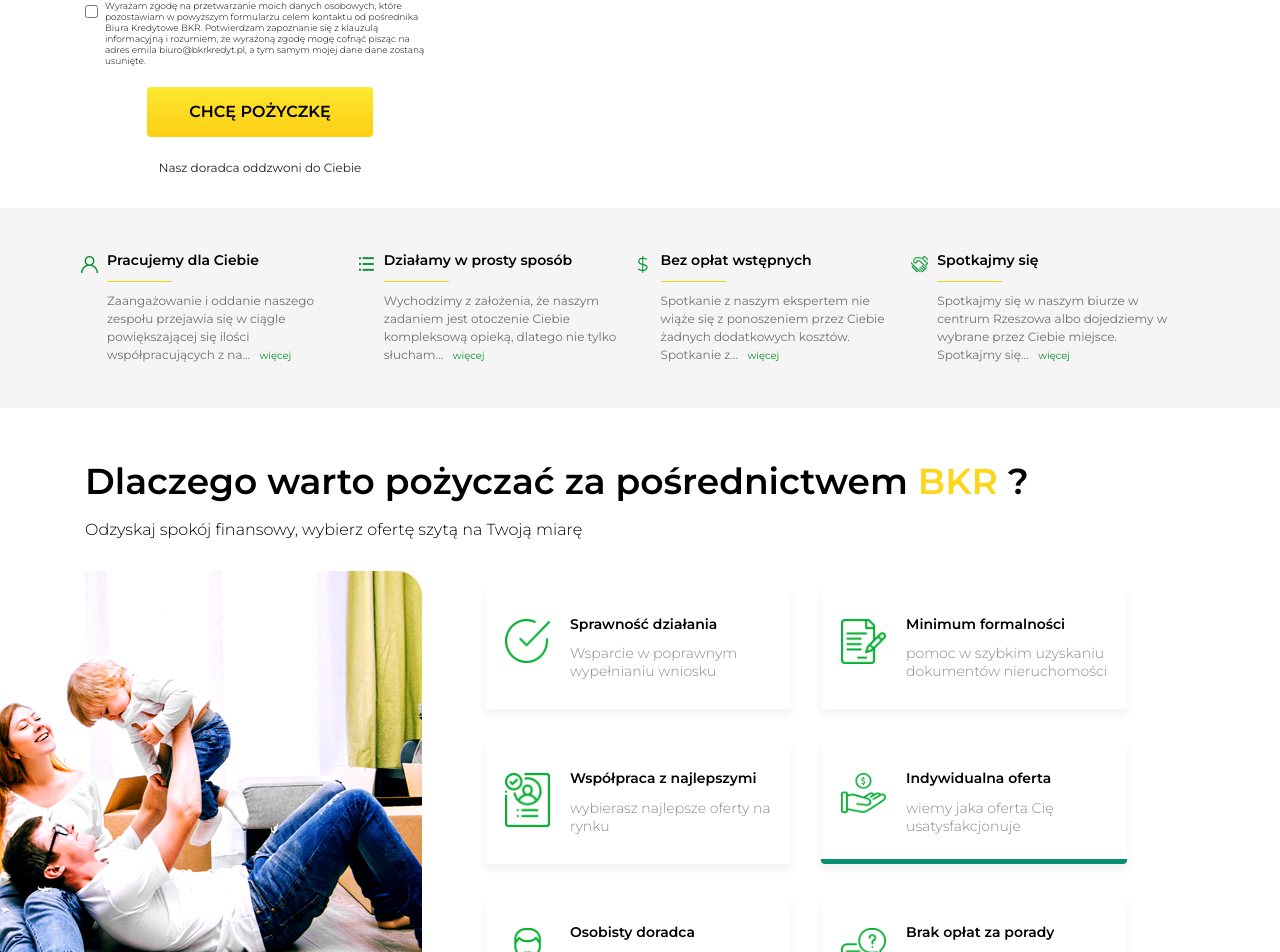
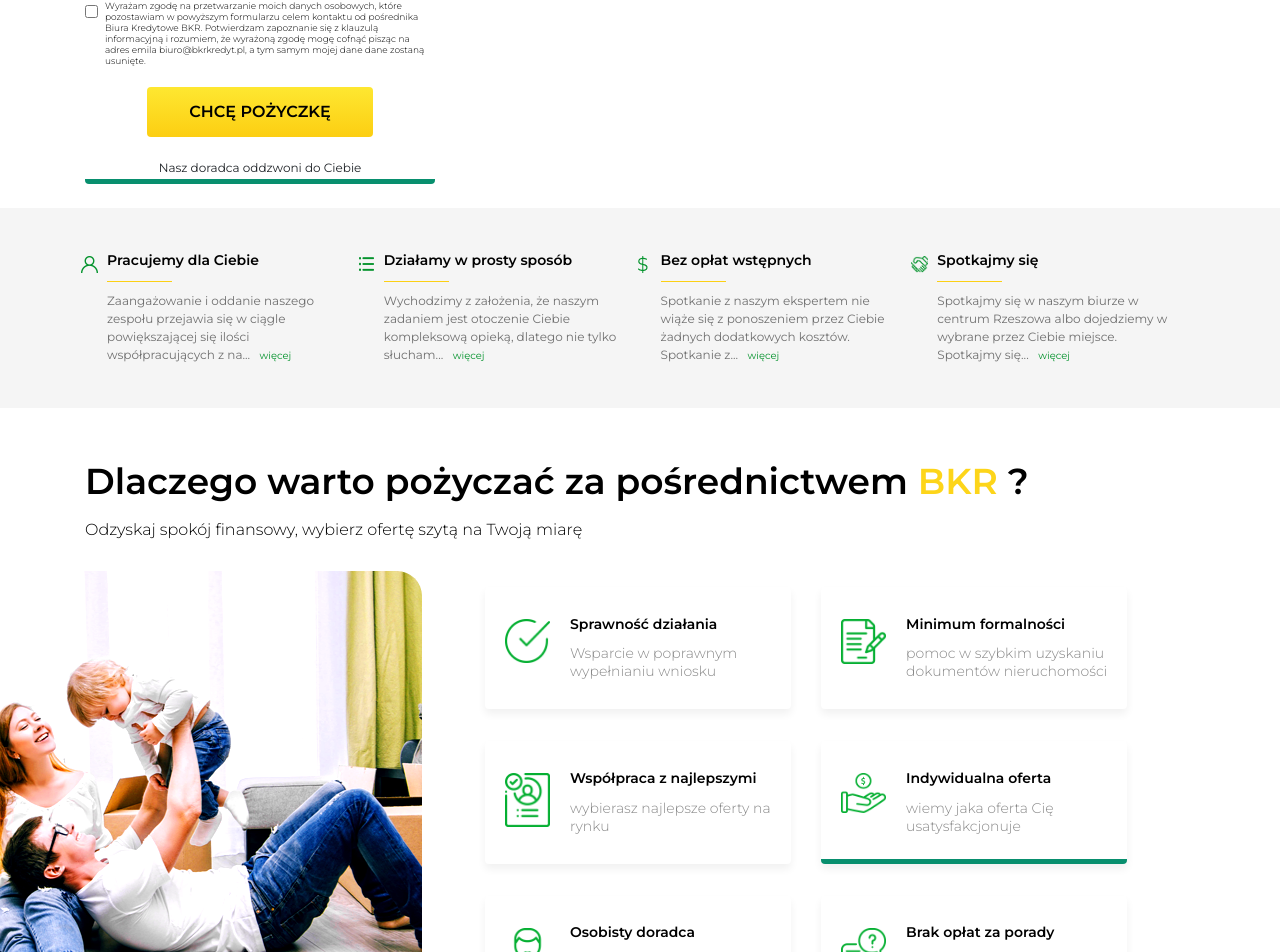
Before and after one commit to SbartoszS/bkr-project, an Angular app: page / in a window 1280 px wide. Shown: the part 1042-1994 px from the top of the page. Built offline with nearby package versions, Linux system fonts and the light colour scheme.

Commit message:
border bottom form

```diff
--- a/src/app/header/header.component.html
+++ b/src/app/header/header.component.html
@@ -121,7 +121,7 @@
                   Chcę pożyczkę
                 </button>
               </div>
-              <h5 class="form__end">Nasz doradca oddzwoni do Ciebie</h5>
+              <h5 class="form__end form__end--border">Nasz doradca oddzwoni do Ciebie</h5>
             </div>
           </div>
         </div>
--- a/src/app/header/header.component.scss
+++ b/src/app/header/header.component.scss
@@ -229,6 +229,19 @@
     font-size: 12px;
     font-weight: 400;
     text-align: center;
+    position: relative;
+
+    &--border::after {
+      content: '';
+      position: absolute;
+      top: 0;
+      right: 0;
+      bottom: 0;
+      left: 0;
+      border-bottom: 5px solid #088f6e;
+      border-bottom-left-radius: 0.25rem;
+      border-bottom-right-radius: 0.25rem;
+    }
   }
 }
 
```
